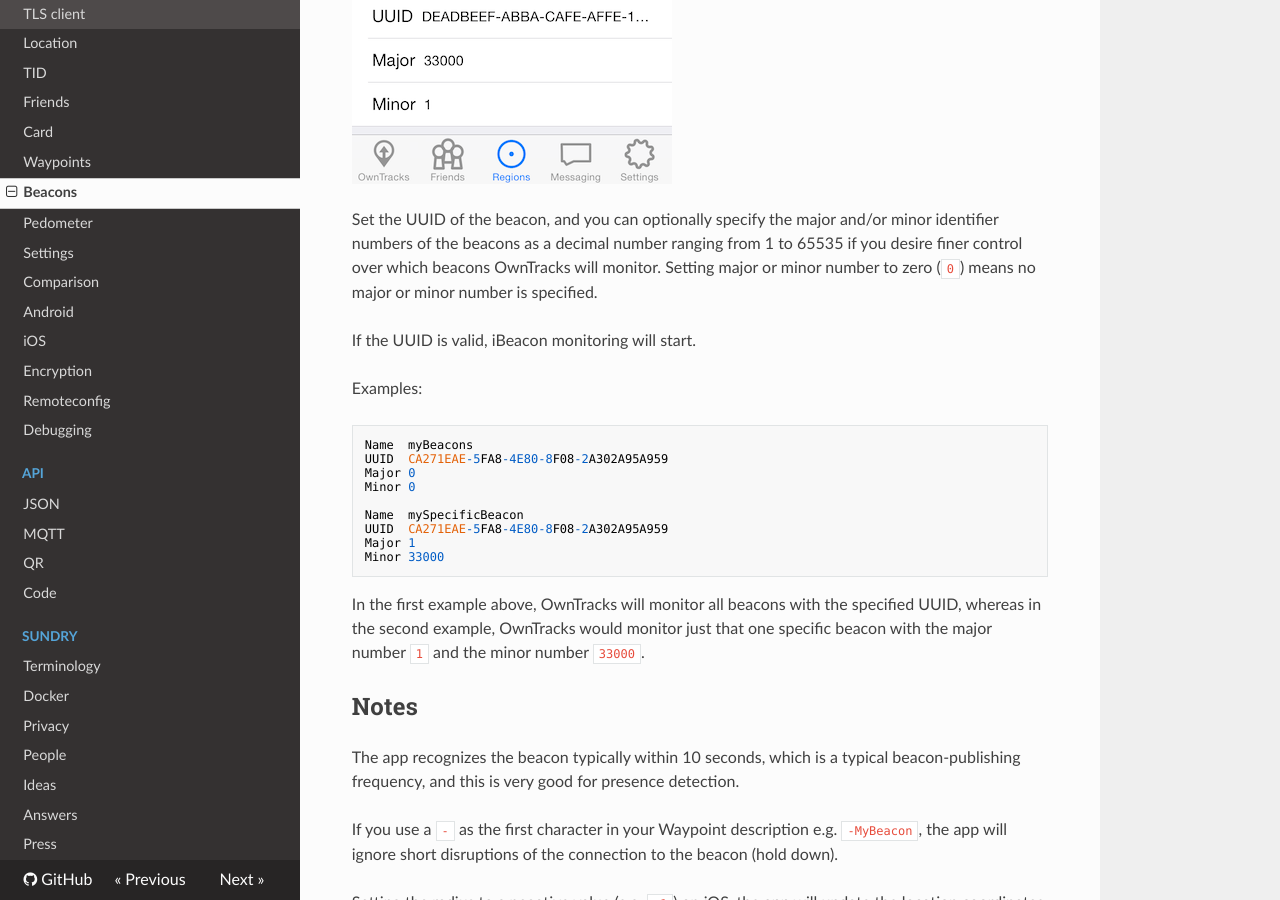
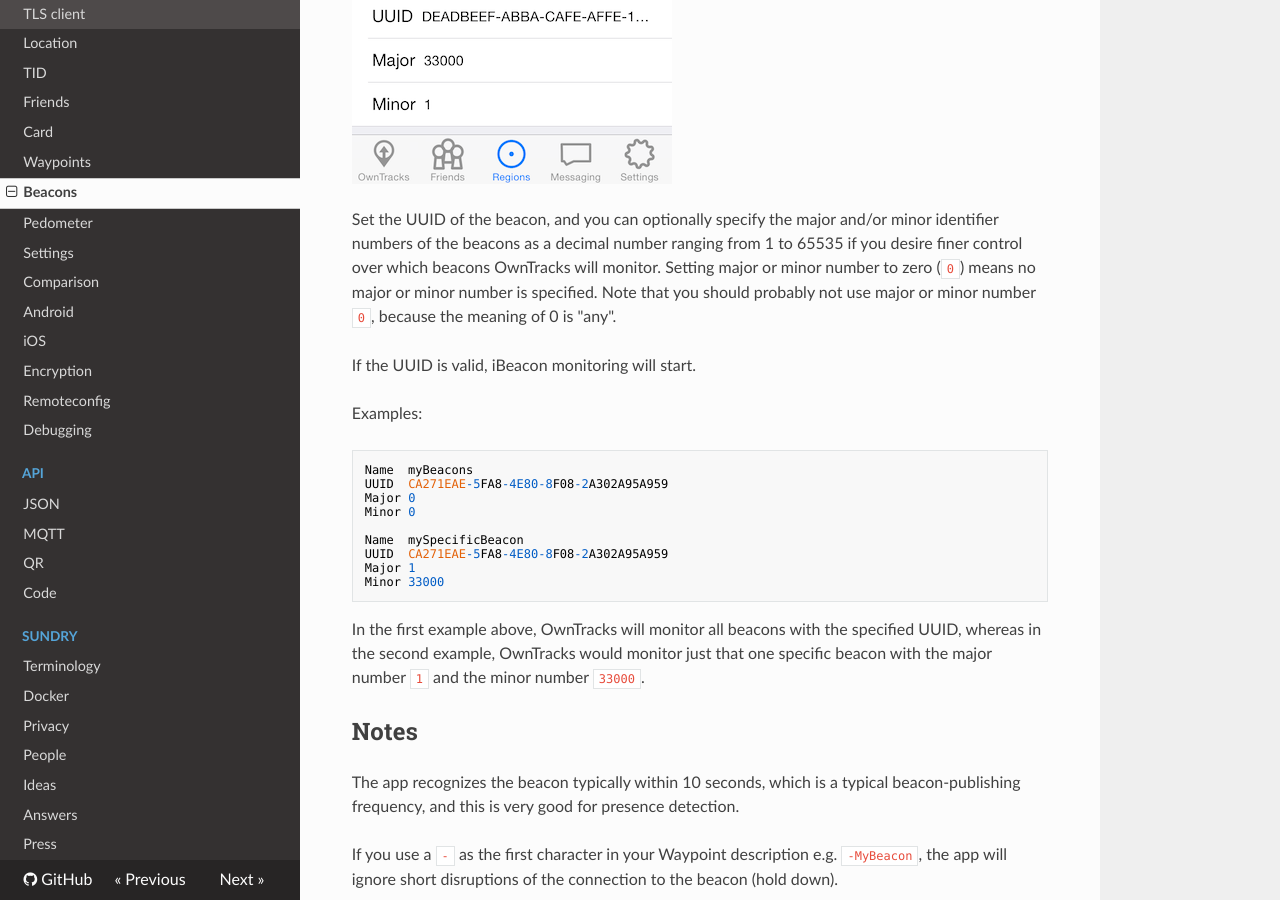
Before and after one commit to owntracks/booklet, an MkDocs documentation site: the page built from docs/features/beacons.md, in a window 1280 px wide and 900 px high, scrolled down 612 px. Built offline with MkDocs 1.6.1, drawn with Linux system fonts in a browser that asks for light colours; nearby versions of some CDN libraries; old or Windows-style settings are respelled for this version of MkDocs.

Commit message:
major/minor

```diff
--- a/docs/features/beacons.md
+++ b/docs/features/beacons.md
@@ -8,6 +8,7 @@ radius to zero (`0`) or a negative value (iOS only), and add the beacon UUID, ma
 Set the UUID of the beacon, and you can optionally specify the major and/or
 minor identifier numbers of the beacons as a decimal number ranging from 1 to 65535 if you desire finer control over which beacons OwnTracks will monitor.
 Setting major or minor number to zero (`0`) means no major or minor number is specified.
+Note that you should probably not use major or minor number `0`, because the meaning of 0 is "any".
 
 If the UUID is valid, iBeacon monitoring will start.
 
```
